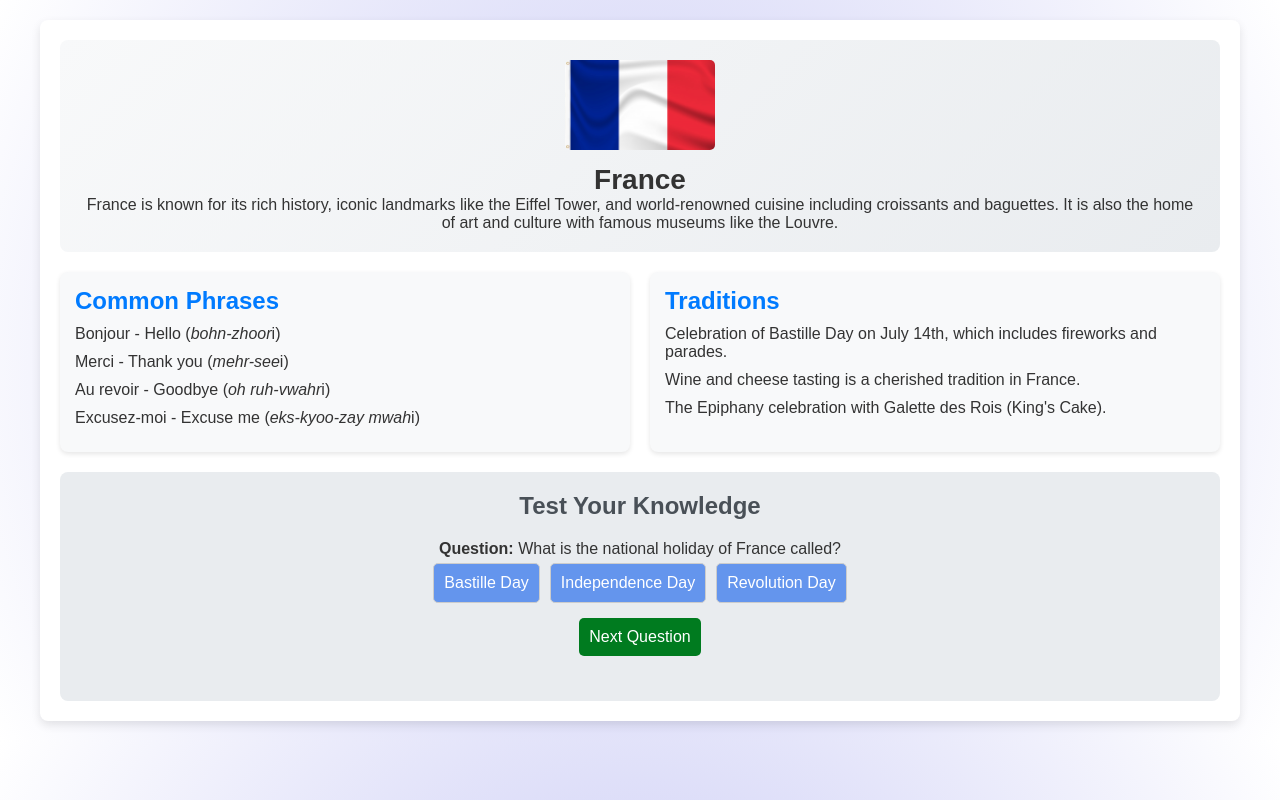
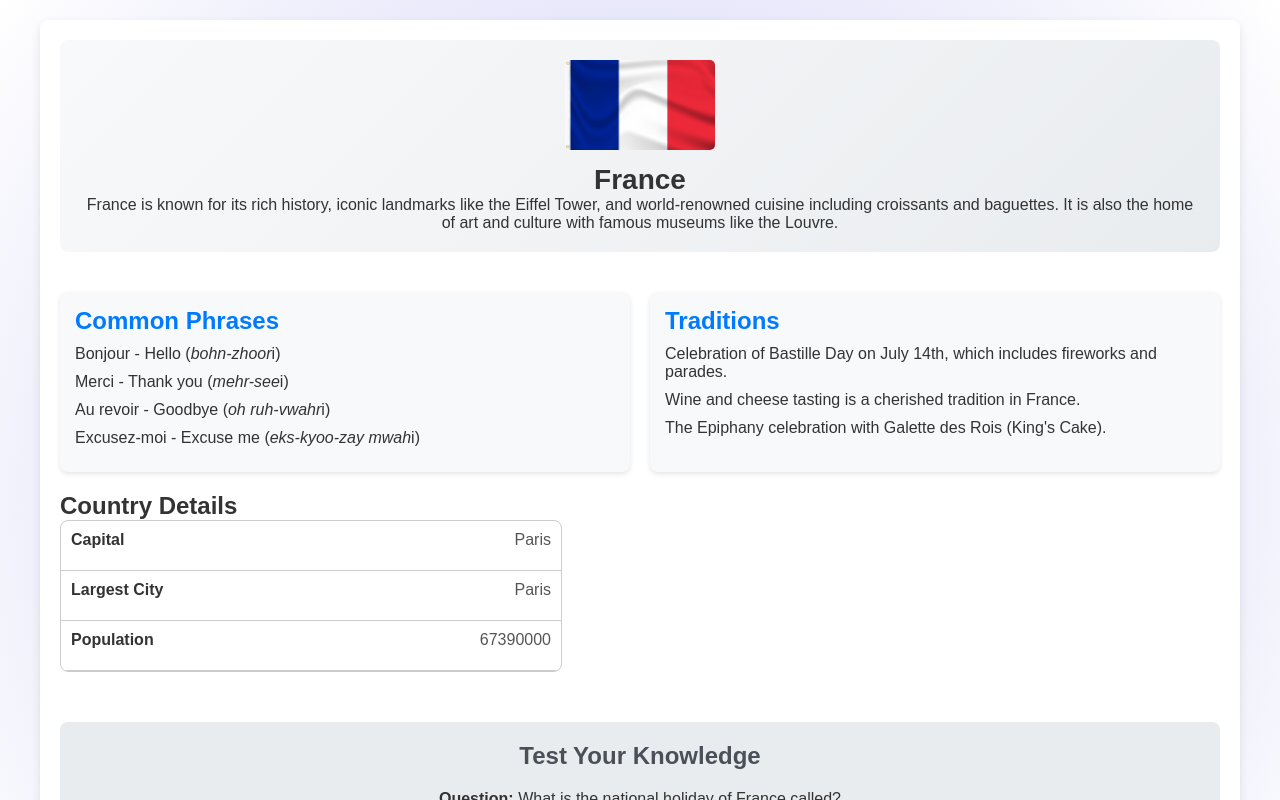
Before and after one commit to Vika-Myronova/reactLabs, a Next.js app: page / in a window 1280 px wide. Both pictures are taken after a click on the element "France". Shown: the top 800 px of the page. Built offline with nearby package versions, Linux system fonts and the light colour scheme.

Commit message:
Create component with virtual elements in the More country detsils table

```diff
--- a/package.json
+++ b/package.json
@@ -12,7 +12,8 @@
     "next": "15.1.4",
     "react": "^19.0.0",
     "react-dom": "^19.0.0",
-    "react-router-dom": "^7.1.1"
+    "react-router-dom": "^7.1.1",
+    "react-window": "^1.8.11"
   },
   "devDependencies": {
     "@eslint/eslintrc": "^3",
--- a/src/app/globals.css
+++ b/src/app/globals.css
@@ -68,7 +68,7 @@ li {
 
 .country-card {
   display: inline-block;
-  width: 250px;
+  width: 350px;
   margin: 15px;
   padding: 20px;
   background-color: #f7f8fb;
--- /dev/null
+++ b/src/components/VirtualTable.jsx
@@ -0,0 +1,37 @@
+import React from "react";
+import { FixedSizeList as List } from "react-window";
+
+const CountryDetailsTable = ({ details }) => {
+  const countryDetails = [
+    { key: "Capital", value: details.capital },
+    { key: "Largest City", value: details.largestCity },
+    { key: "Population", value: details.population },
+    { key: "Area (sq km)", value: details.area },
+    { key: "Languages", value: details.languages.join(", ") },
+    { key: "Currency", value: details.currency },
+  ];
+  const renderRow = ({ index, style }) => {
+    const detail = countryDetails[index];
+    return (
+      <div style={style} className="country-detail-row">
+        <div className="country-detail-key">{detail.key}</div>
+        <div className="country-detail-value">{detail.value}</div>
+      </div>
+    );
+  };
+
+  return (
+    <div className="country-details-table">
+      <List
+        height={150}
+        itemCount={countryDetails.length}
+        itemSize={50}
+        width="500px"
+      >
+        {renderRow}
+      </List>
+    </div>
+  );
+};
+
+export default CountryDetailsTable;
--- a/src/data/countries.json
+++ b/src/data/countries.json
@@ -30,6 +30,16 @@
       "Celebration of Bastille Day on July 14th, which includes fireworks and parades.",
       "Wine and cheese tasting is a cherished tradition in France.",
       "The Epiphany celebration with Galette des Rois (King's Cake)."
+    ],
+    "moreDetails": [
+      {
+        "capital": "Paris",
+        "population": 67390000,
+        "area": 643801,
+        "languages": ["French"],
+        "currency": "Euro (EUR)",
+        "largestCity": "Paris"
+      }
     ],
     "quizQuestions": [
       {
@@ -76,6 +86,16 @@
       "Celebration of Hanami, enjoying cherry blossoms in spring.",
       "Wearing traditional kimono during festivals and ceremonies."
     ],
+    "moreDetails": [
+      {
+        "capital": "Tokyo",
+        "population": 125960000,
+        "area": 377975,
+        "languages": ["Japanese"],
+        "currency": "Yen (JPY)",
+        "largestCity": "Tokyo"
+      }
+    ],
     "quizQuestions": [
       {
         "question": "What does 'こんにちは' mean in English?",
@@ -117,6 +137,16 @@
       "Making and enjoying traditional Italian dishes as a family.",
       "The Carnival of Venice with its famous masks and costumes."
     ],
+    "moreDetails": [
+      {
+        "capital": "Rome",
+        "population": 60317116,
+        "area": 301340,
+        "languages": ["Italian"],
+        "currency": "Euro (EUR)",
+        "largestCity": "Rome"
+      }
+    ],
     "quizQuestions": [
       {
         "question": "What is the traditional Italian dish made of flat dough and toppings?",
--- a/src/pages/CountryPage.jsx
+++ b/src/pages/CountryPage.jsx
@@ -3,7 +3,9 @@ import CountryDetails from "../components/CountryDetails";
 import Quiz from "../components/Quiz";
 import PhrasesList from "../components/PhrasesList";
 import TraditionsList from "../components/TraditionsList";
+import VirtualTable from "../components/VirtualTable";
 import "./CountryPage.css";
+import "./VirtualTable.css";
 
 const CountryPage = ({ country }) => {
   if (!country) {
@@ -23,19 +25,23 @@ const CountryPage = ({ country }) => {
       </section>
 
       <section className="country-content">
-        {country.phrases?.length > 0 ? (
+        {country.phrases?.length > 0 && (
           <div className="phrases-section">
             <PhrasesList phrases={country.phrases} />
           </div>
-        ) : null}
-
-        {country.traditions?.length > 0 ? (
+        )}
+        {country.traditions?.length > 0 && (
           <div className="traditions-section">
             <TraditionsList traditions={country.traditions} />
           </div>
-        ) : null}
+        )}
+        {country.moreDetails && (
+          <div className="details-section">
+            <h2>Country Details</h2>
+            <VirtualTable details={country.moreDetails[0]} />
+          </div>
+        )}
       </section>
-
       <section className="quiz-section">
         <h2>Test Your Knowledge</h2>
         {country.quizQuestions?.length > 0 ? (
--- /dev/null
+++ b/src/pages/VirtualTable.css
@@ -0,0 +1,43 @@
+.country-page {
+  padding: 20px;
+  font-family: Arial, sans-serif;
+}
+
+.country-header {
+  margin-bottom: 20px;
+}
+
+.country-content {
+  display: flex;
+  flex-wrap: wrap;
+  gap: 20px;
+}
+
+.quiz-section {
+  margin-top: 30px;
+}
+
+.country-details-section {
+  margin-top: 30px;
+}
+
+.country-detail-row {
+  display: flex;
+  justify-content: space-between;
+  padding: 10px;
+  border-bottom: 1px solid #ccc;
+}
+
+.country-detail-key {
+  font-weight: bold;
+}
+
+.country-detail-value {
+  color: #555;
+}
+
+.country-details-table {
+  border: 1px solid #ccc;
+  border-radius: 8px;
+  overflow: hidden;
+}
```
Also changed, not shown: 1 other file (tests, documents, lock files or other folders).
